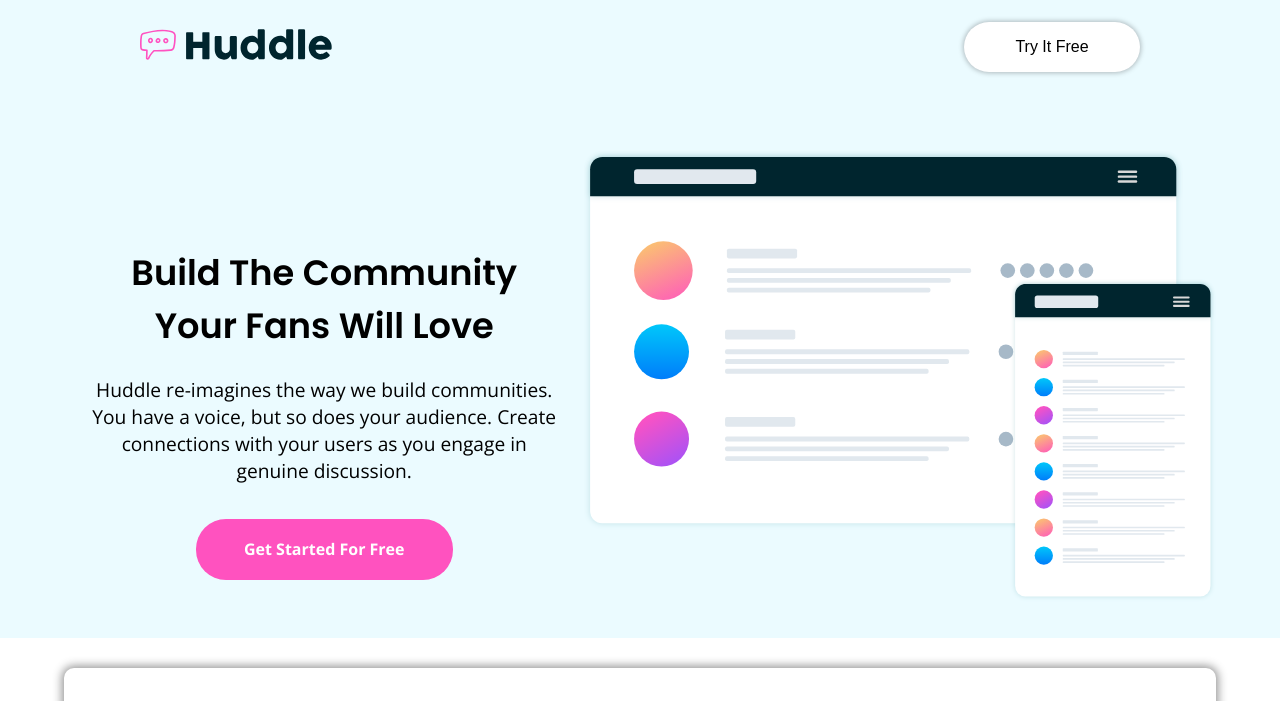
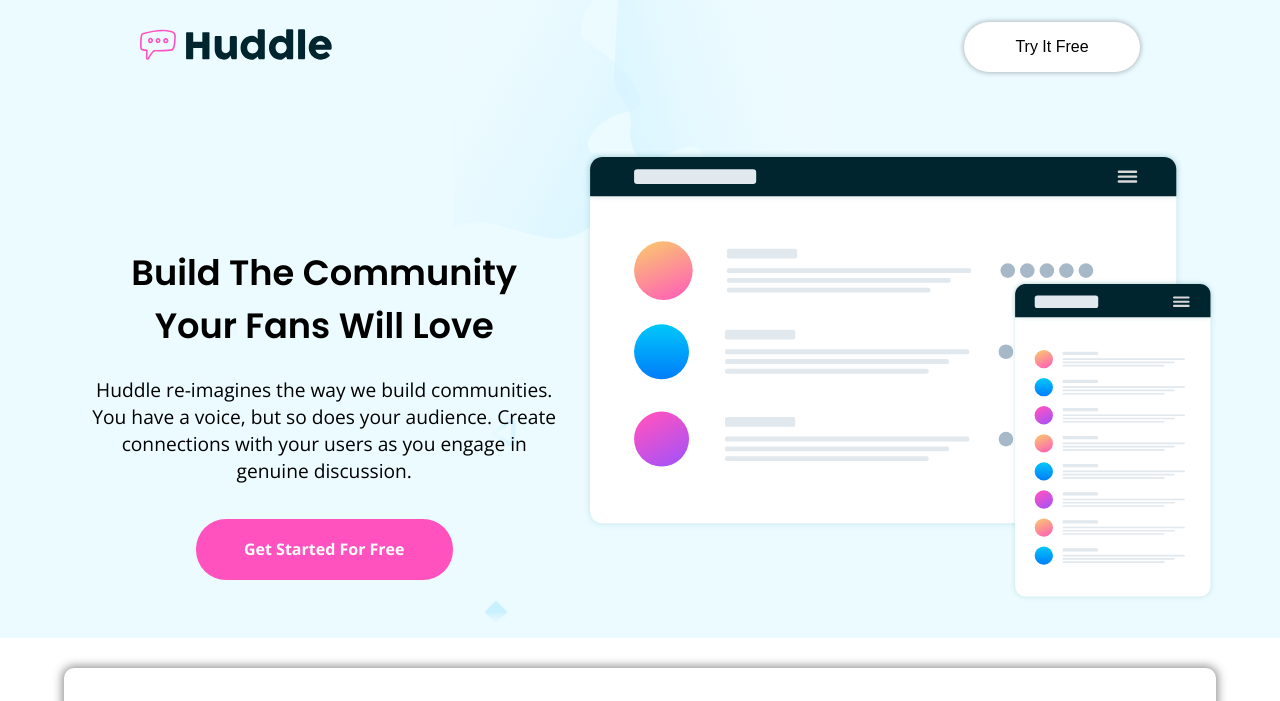
Before and after one commit to verywebdone/huddle_landing_page, a plain HTML site: page index.html in a window 1280 px wide. Shown: the top 701 px of the page. Drawn offline with nearby package versions, Linux system fonts and the light colour scheme.

Commit message:
Update main.css

```diff
--- a/css/main.css
+++ b/css/main.css
@@ -61,7 +61,7 @@ body span {
 }
 
 body header {
-  background-image: url(../css/images/bg-hero-mobile.svg);
+  background-image: url(../images/bg-hero-mobile.svg);
   background-position: center -2.8em;
   background-repeat: no-repeat;
   height: 100vh;
```
